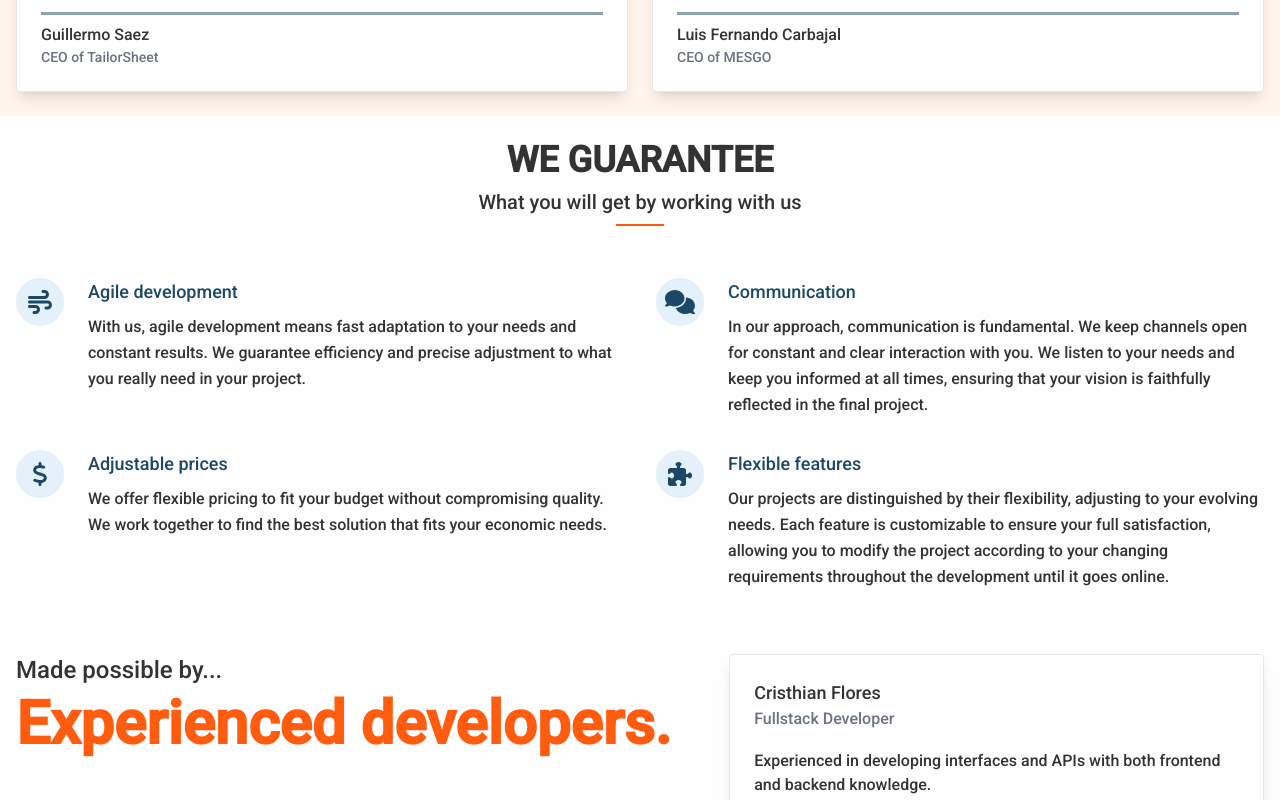
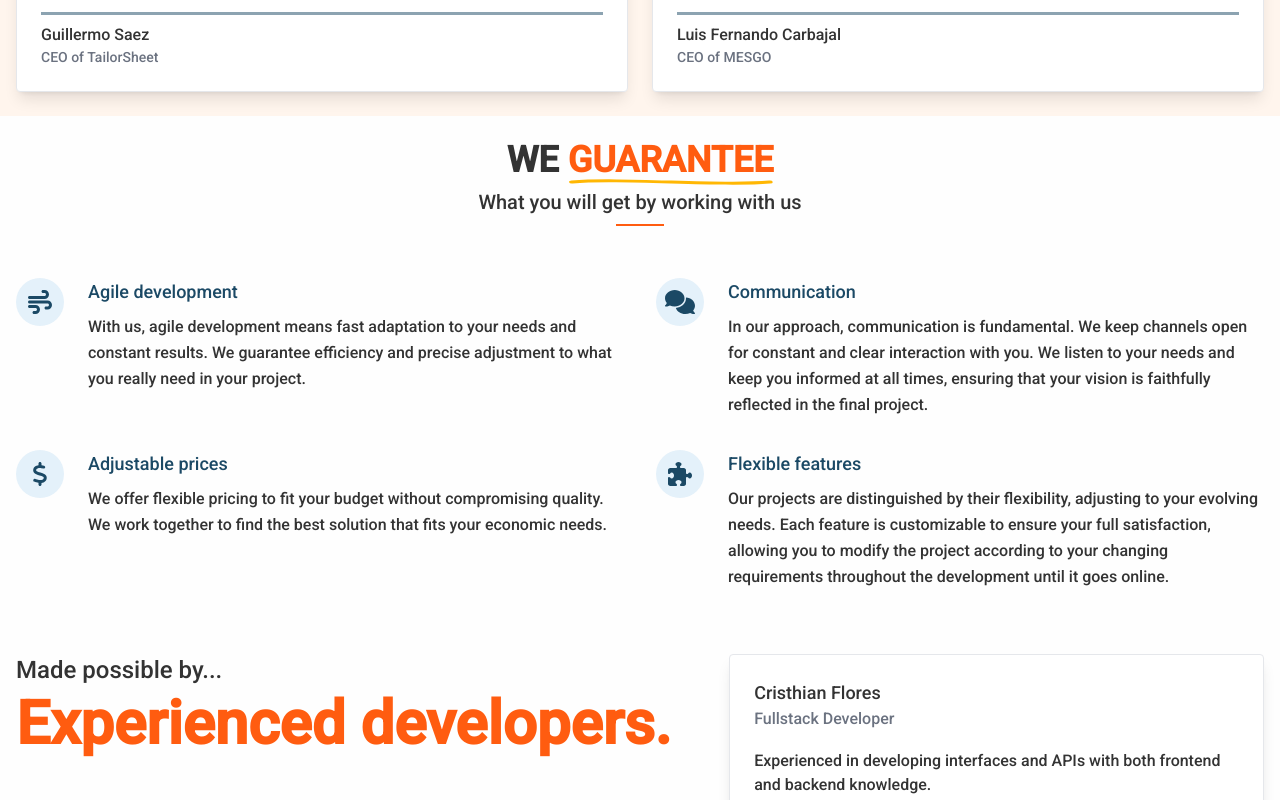
Before and after one commit to bachacode/bachacode-developers, a Next.js app: page /en in a window 1280 px wide. Shown: the part 3780-4580 px from the top of the page. Built offline with nearby package versions, Linux system fonts and the light colour scheme; no server answers.

Commit message:
feat: improved team section design in home page

```diff
--- a/lang/en.json
+++ b/lang/en.json
@@ -119,7 +119,7 @@
       }
     },
     "team": {
-      "title": "We guarantee",
+      "title": "We <keyword>guarantee</keyword>",
       "subtitle": "What you will get by working with us",
       "cards": {
         "development": {
--- a/lang/es.json
+++ b/lang/es.json
@@ -119,7 +119,7 @@
       }
     },
     "team": {
-      "title": "Nosotros garantizamos",
+      "title": "Nosotros <keyword>garantizamos</keyword>",
       "subtitle": "Lo que obtendrás trabajando con nosotros",
       "cards": {
         "development": {
--- a/src/app/[locale]/page.tsx
+++ b/src/app/[locale]/page.tsx
@@ -279,7 +279,7 @@ export default function Home() {
       {/* Our team */}
       <PageSectionWrapper
         titleId="team"
-        titleName={t("team.title")}
+        titleName={t.rich("team.title", { keyword: (chunks) => <UnderlinedText>{chunks}</UnderlinedText> })}
         subtitle={t("team.subtitle")}
       >
         <div className="-mx-4 -mt-4 -mb-10 flex flex-wrap space-y-6 pb-16 sm:-m-4 md:space-y-0">
@@ -318,7 +318,7 @@ export default function Home() {
             </h3>
           </div>
 
-          <div className="flex w-9/12 flex-col">
+          <div className="flex w-9/12 flex-col space-y-4">
             <TeamCard
               memberName={t("team.members.cristhian.name")}
               profession={t("team.members.cristhian.occupation")}
```
